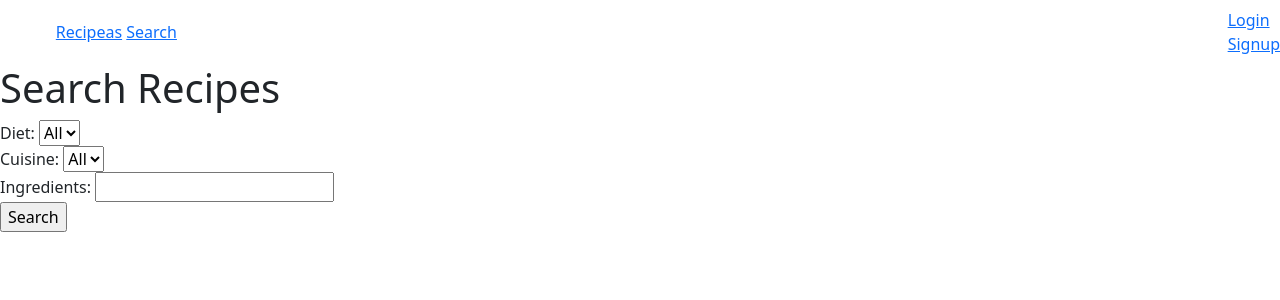
After one commit to NelleStar/recipeas, a Flask app: page /recipes/search in a window 1280 px wide. The commit adds this page. Shown: the top 300 px of the page. Run offline with Flask 3, Linux system fonts and the light colour scheme; some libraries are stand-ins or nearby versions.

Commit message:
Updating files to include new features - still work in progress

```diff
--- a/app.py
+++ b/app.py
@@ -2,6 +2,7 @@ from flask import Flask, redirect, render_template, session, flash, g, request
 from flask_debugtoolbar import DebugToolbarExtension
 from sqlalchemy.exc import IntegrityError
 from secret import API_SECRET_KEY
+import requests
 
 from werkzeug.security import check_password_hash
 
@@ -136,10 +137,14 @@ def login():
 def logout():
     """Handle user logout"""
 
-    session.pop('curr_user')
-    flash("Successfully logged out. See you soon!")
+    if 'curr_user' in session:
+        session.pop('curr_user')
+        flash("Logged out successfully", "success")
+    else:
+        flash("No user is currently logged in", "info")
 
-    return redirect('/login')
+    return redirect("/login")
+
 
 ################################################################################
 #user profile and favorites route
@@ -152,11 +157,84 @@ def show_user(user_id):
 
     LINK: Edit profile, delete profile
     """
-    return render_template('/users/profile.html')
+    user = User.query.get_or_404(user_id)
 
-@app.route('/user/<int:user_id>/favorites')
-def show_favorites(user_id):
-    """Show a list of recipe this user has liked
+    return render_template('/users/profile.html', user=user)
 
-    LINKED in HEADER once they are logged in?
+
+################################################################################
+#recipes list and individual page
+@app.route('/recipes')
+def recipes():
     """
+    Show random list of recipes when first accessing the page
+
+    Have Search box to search recipes by ingredient
+
+    Have Search box to search recipes by cuisine style
+
+    Each recipe should have a picture (if available) with the recipe name overlaying it at the bottom and a spoon icon for favoriting
+    """
+
+    api_url = f'https://api.spoonacular.com/recipes/random?number=21&apiKey={API_SECRET_KEY}'
+
+    try:
+        response = requests.get(api_url)
+
+        if response.status_code == 200:
+            data = response.json()
+            recipes = data['recipes']
+
+            return render_template("/recipes/recipes.html", recipes=recipes)
+        else:
+            return render_template("/recipes/error.html", error="Failed to fetch recipes")
+    except Exception as e:
+        return render_template("/recipes/error.html", error=str(e))
+
+@app.route('/recipes/<int:id>')
+def individual_recipe(id):
+    """
+    Display an individual recipe by its ID.
+    """
+    api_url = f'https://api.spoonacular.com/recipes/{id}/information?apiKey={API_SECRET_KEY}'
+
+    try:
+        response = requests.get(api_url)
+
+        if response.status_code == 200:
+            recipe_data = response.json()
+            # Extract the relevant information from the API response
+            recipe = {
+                'id': recipe_data['id'],
+                'title': recipe_data['title'],
+                'image': recipe_data['image'],
+                'readyInMinutes': recipe_data['readyInMinutes'],
+                'servings': recipe_data['servings'],
+                'summary': recipe_data['summary'],
+                'instructions': recipe_data['instructions'].split('\n') if 'instructions' in recipe_data else [],
+            }
+
+            return render_template("/recipes/individual.html", recipe=recipe)
+        else:
+            return render_template("/recipes/error.html", error="Failed to fetch recipe")
+    except Exception as e:
+        return render_template("/recipes/error.html", error=str(e))
+
+@app.route('/recipes/search', methods=['GET', 'POST'])
+def search_recipes():
+    """search recipes based off of diet, cuisine or ingredients"""
+
+    if request.method == 'POST':
+        # Retrieve search criteria from the form
+        diet = request.form.get('diet')
+        cuisine = request.form.get('cuisine')
+        ingredients = request.form.get('ingredients')
+
+        # Build the search query based on the criteria
+        # You can use these criteria to construct the 'diet', 'cuisine', and 'includeIngredients' parameters for the Spoonacular API request
+
+        # Make the API request with the constructed query
+        # Parse the response and display the search results in the template
+        # You can use the same 'recipes.html' template for displaying search results
+
+    return render_template('recipes/search.html')
--- a/forms.py
+++ b/forms.py
@@ -27,3 +27,4 @@ class UserEditForm(FlaskForm):
     email = StringField("Email", validators=[DataRequired(), Email()])
     first_name = StringField("First Name", validators=[DataRequired()])
     last_name = StringField("Last Name", validators=[DataRequired()])
+    password = PasswordField('Password', validators=[Length(min=6)])
--- a/static/script.js
+++ b/static/script.js
@@ -0,0 +1,8 @@
+// event listeners for the diet and cuisine search params
+
+document.addEventListener("DOMContentLoaded", function() {
+    const dietSelect = document.getElementById("dietSelect");
+    const cuisineSelect = document.getElementById("cuisineSelect");
+
+    fetch('')
+})
--- a/templates/base.html
+++ b/templates/base.html
@@ -19,6 +19,26 @@
 
 </head>
 <body>
+    <div class="navbar navbar-default navbar-static-top">
+        <div class="container">
+            <div class="navbar-header">
+                <a href="/recipes">Recipeas</a>
+                <a href="/recipes/search">Search</a>
+            </div>
+        </div>
+        <div >
+            <ul class="nav navbar-nav navbar-right">
+                {% if 'curr_user' not in session %}
+                    <a href="/login">Login</a>
+                    <a href="/signup">Signup</a>
+                {% endif %}
+
+                {% if 'curr_user' in session %}
+                    <a href="/logout">Logout</a>
+                {% endif %}
+            </ul>
+        </div>
+    </div>
     <div>
         {% block content %}
         {% endblock %}
--- a/templates/home-anon.html
+++ b/templates/home-anon.html
@@ -3,7 +3,7 @@
 {% block title %}Let's find dinner!{% endblock %}
 
 {% block content %}
-  <div class="home-hero">
+  <div class="home-hero text-center" style="background-color: rgb(187, 238, 187); color: rgb(18, 83, 18); padding: 50px;">
     <h1>Looking for Dinner Inspiration?</h1>
     <div>
       <h4>New to Recipeas?</h4>
--- a/templates/home.html
+++ b/templates/home.html
@@ -3,7 +3,7 @@
 {% block title %}Let's find dinner!{% endblock %}
 
 {% block content %}
-  <div class="home-hero">
+  <div class="home-hero text-center" style="background-color: rgb(187, 238, 187); color: rgb(18, 83, 18); padding: 50px;">
     <h1>Looking for Dinner Inspiration?</h1>
 
 
--- /dev/null
+++ b/templates/recipes/search.html
@@ -0,0 +1,25 @@
+{% extends 'base.html' %}
+
+{% block title %}Search Recipes{% endblock %}
+
+{% block content %}
+<h1>Search Recipes</h1>
+
+<form method="POST">
+    <label for="diet">Diet:</label>
+    <select name="diet" id="dietSelect">
+        <option value="">All</option>
+    </select><br>
+
+    <label for="cuisine">Cuisine:</label>
+    <select name="cuisine" id="cuisineSelect">
+        <option value="">All</option>
+    </select><br>
+
+    <label for="ingredients">Ingredients:</label>
+    <input type="text" id="ingredients" name="ingredients"><br>
+
+    <input type="submit" value="Search">
+</form>
+
+{% endblock %}
```
Also changed, not shown: templates/recipes/error.html (added, +8 -0 lines), templates/recipes/individual.html (added, +22 -0 lines), templates/recipes/recipes.html (added, +25 -0 lines), templates/users/profile.html (+14 -1 lines).
